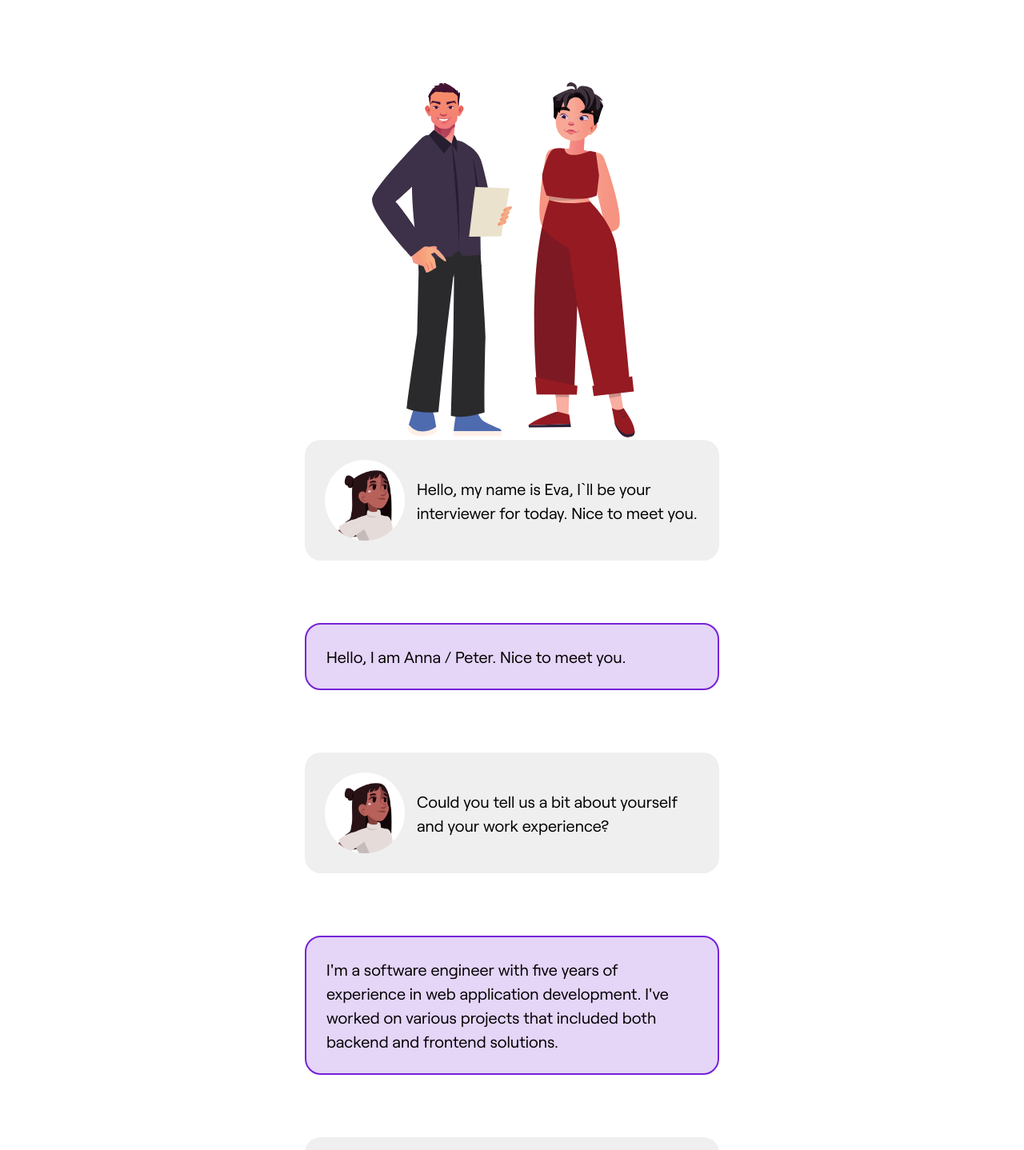
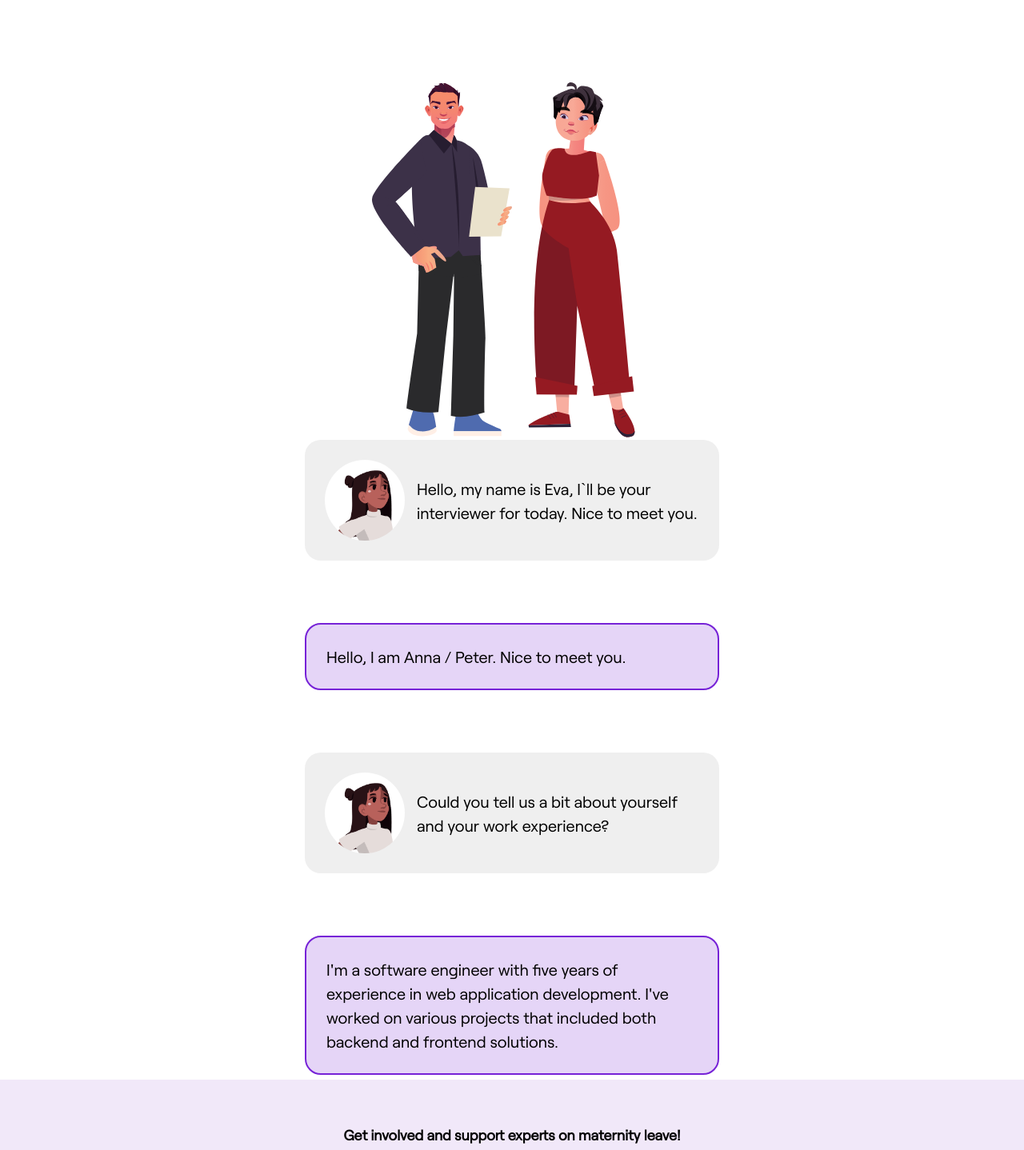
Before and after one commit to s0lena/hire-her, a React (Vite) app: page /interview in a window 1280 px wide. Shown: the part 321-1759 px from the top of the page at 80% size. Built offline with nearby package versions, Linux system fonts and the light colour scheme.

Commit message:
Added animation to Interview page

```diff
--- a/package.json
+++ b/package.json
@@ -9,6 +9,7 @@
     "preview": "vite preview"
   },
   "dependencies": {
+    "framer-motion": "^11.2.10",
     "react": "^18.2.0",
     "react-dom": "^18.2.0",
     "react-router-dom": "^6.23.1",
--- a/src/pages/Interview/index.jsx
+++ b/src/pages/Interview/index.jsx
@@ -1,9 +1,22 @@
 import './style.css'
+import { useState, useEffect } from 'react';
 import InterviewData from '../../source/interview-data'
+import { motion, useAnimation } from 'framer-motion';
 
 export const Interview = () => {
+    const [isButtonClicked, setIsButtonClicked] = useState(false);
+    const controls = useAnimation();
+    const controls2 = useAnimation();
 
-    console.log(InterviewData)
+    useEffect(() => {
+        if (isButtonClicked) {
+            controls.start({ x: '25vw', y: '100vh' }); // Move the man image to the right side
+            controls2.start({ x: '-25vw', y: '100vh' }); // Move the woman image to the left side
+          } else {
+            controls.start({ x: '0vw' }); // Move the man image to the center
+            controls2.start({ x: '0vw' }); // Move the woman image to the center
+          }
+        }, [controls, controls2, isButtonClicked]);
 
     return (
         <>
@@ -11,16 +24,28 @@ export const Interview = () => {
     <div className="container-interview-simulator">
         <h1>Try out our job interview simulator</h1>
         <p>And prep yourself for the toughest questions</p>
-        <a href="#interview"><button>Start interview</button></a>
+        <a href="#interview"><button onClick={() => setIsButtonClicked(true)}>Start interview</button></a>
     <div className="interview-characters-container">
-        <img src="/man.svg" alt="man" />
-        <img src="/woman.svg" alt="woman" />
+    <motion.img
+    src="/man.svg"
+    alt="man"
+    initial={{ x: '0vw', opacity: 1 }}
+    animate={controls2}
+    transition={{ duration: 1.5, delay: 0.2, ease: 'easeInOut' }}
+  />
+  <motion.img
+    src="/woman.svg"
+    alt="woman"
+    initial={{ x: '0vw', opacity: 1 }}
+    animate={controls}
+    transition={{ duration: 1.5, delay: 0.2, ease: 'easeInOut' }}
+  />
     </div>
 
     <div className="interview" id="interview">
     {InterviewData.map((bok)=>{
             if (bok.question_man===bok.question_woman) {
-                return (<div className="question-container" key={bok.id}>
+                return (<div className="question-container" key={bok.id} >
                 <div className="hr-question">
                     <img src="/interviewer.png" />
                     <p>{bok.question_man}</p>
--- a/src/pages/Interview/style.css
+++ b/src/pages/Interview/style.css
@@ -44,6 +44,17 @@
  height: 444px;
  width: 175px;
 }
+
+/*Interview*/
+
+.interview {
+    height: 100vh;
+    overflow-y: scroll;
+}
+
+.interview::-webkit-scrollbar {
+    display: none;
+  }
 
 .question-container {
     display: flex;
```
